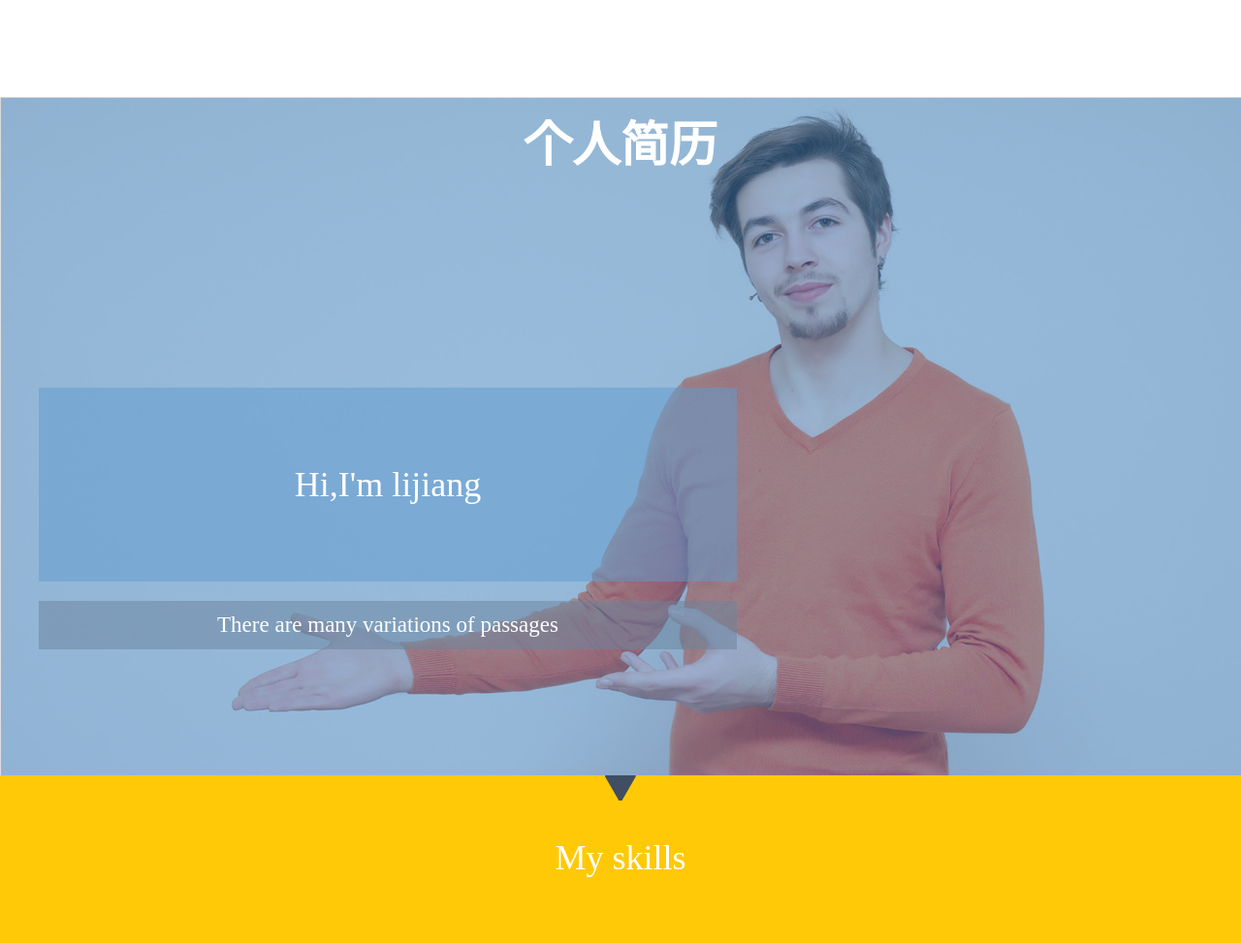
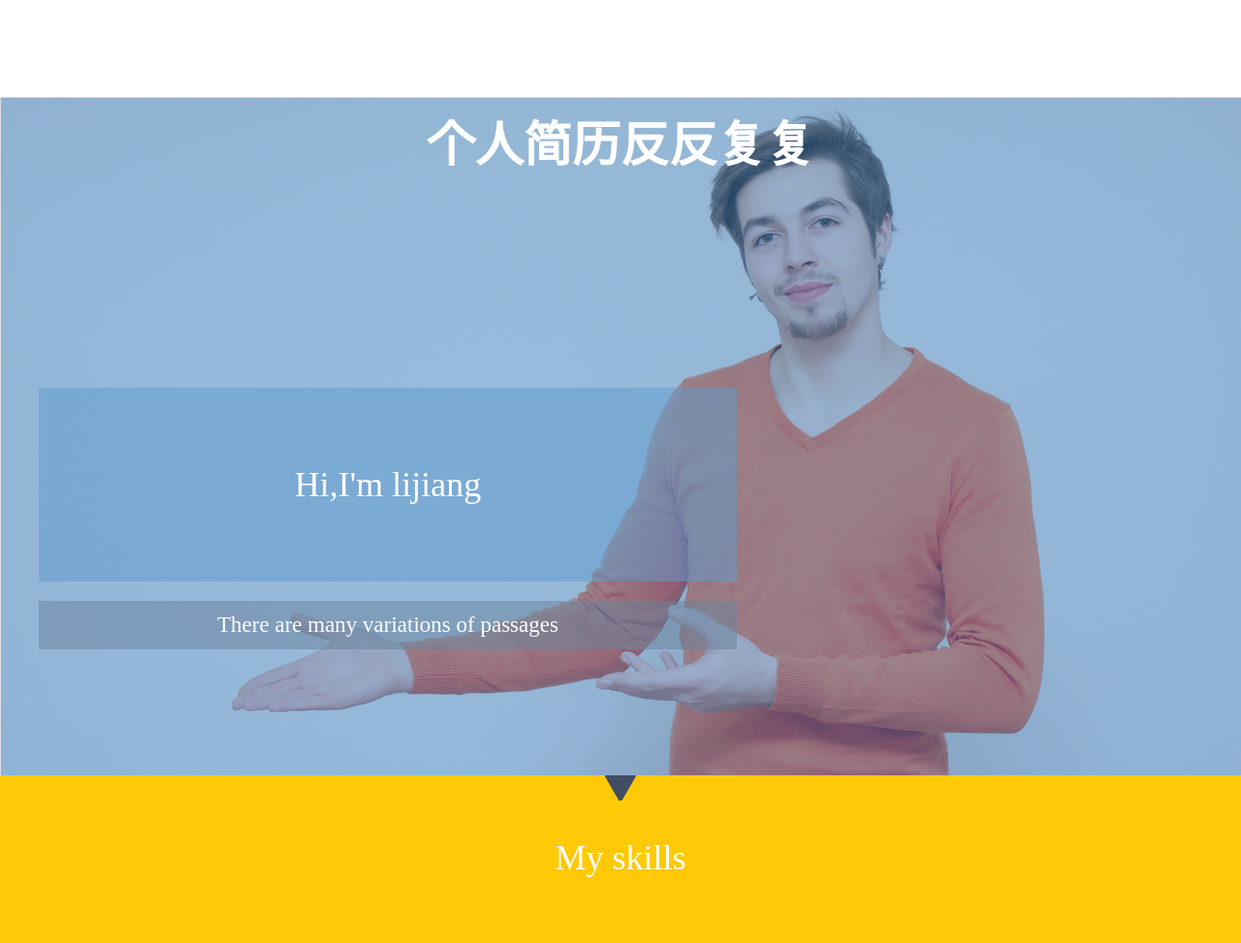
Before and after one commit to 15101517937/15101517937.github.io, a plain HTML site: page gerenjianli.html in a window 1280 px wide. Shown: the top 973 px of the page at 97% size. Drawn offline with Linux system fonts and the light colour scheme.

Commit message:
Signed-off-by: lj <2761965683@qq.com>

```diff
--- a/gerenjianli.html
+++ b/gerenjianli.html
@@ -12,7 +12,7 @@
 		<a  name="dingbu"></a>
 		<header>
 			<div class="banner">
-				<h1>个人简历</h1>
+				<h1>个人简历反反复复</h1>
 				<div class="myself">
 					<div class="myself1">
 						<div class="myname">Hi,I'm lijiang</div>
```
